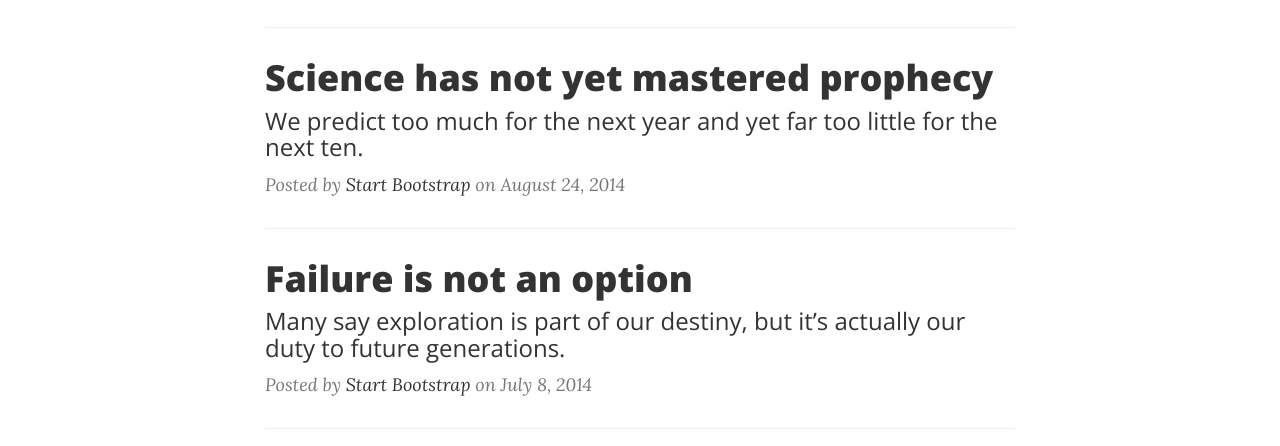
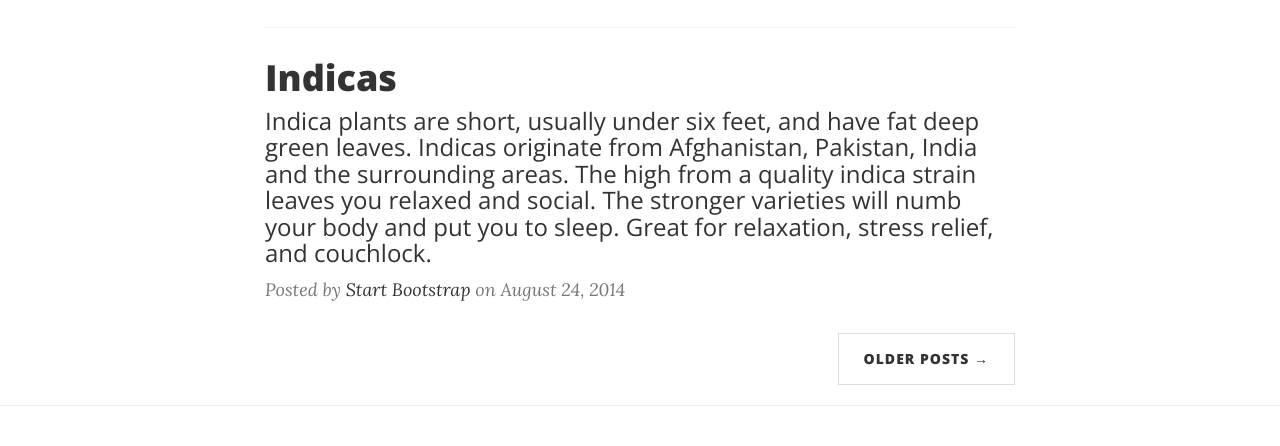
Before and after one commit to madausma/madausma.github.io, a website: page index.html in a window 1280 px wide. Shown: the part 1029-1475 px from the top of the page. Drawn offline with nearby package versions, Linux system fonts and the light colour scheme.

Commit message:
Update index.html

```diff
--- a/index.html
+++ b/index.html
@@ -115,27 +115,15 @@
                 <div class="post-preview">
                     <a href="post.html">
                         <h2 class="post-title">
-                            Science has not yet mastered prophecy
+                            Indicas
                         </h2>
                         <h3 class="post-subtitle">
-                            We predict too much for the next year and yet far too little for the next ten.
+                            Indica plants are short, usually under six feet, and have fat deep green leaves. Indicas originate from Afghanistan, Pakistan, India and the surrounding areas. The high from a quality indica strain leaves you relaxed and social. The stronger varieties will numb your body and put you to sleep. Great for relaxation, stress relief, and couchlock.
                         </h3>
                     </a>
                     <p class="post-meta">Posted by <a href="#">Start Bootstrap</a> on August 24, 2014</p>
                 </div>
-                <hr>
-                <div class="post-preview">
-                    <a href="post.html">
-                        <h2 class="post-title">
-                            Failure is not an option
-                        </h2>
-                        <h3 class="post-subtitle">
-                            Many say exploration is part of our destiny, but it’s actually our duty to future generations.
-                        </h3>
-                    </a>
-                    <p class="post-meta">Posted by <a href="#">Start Bootstrap</a> on July 8, 2014</p>
-                </div>
-                <hr>
+
                 <!-- Pager -->
                 <ul class="pager">
                     <li class="next">
```
